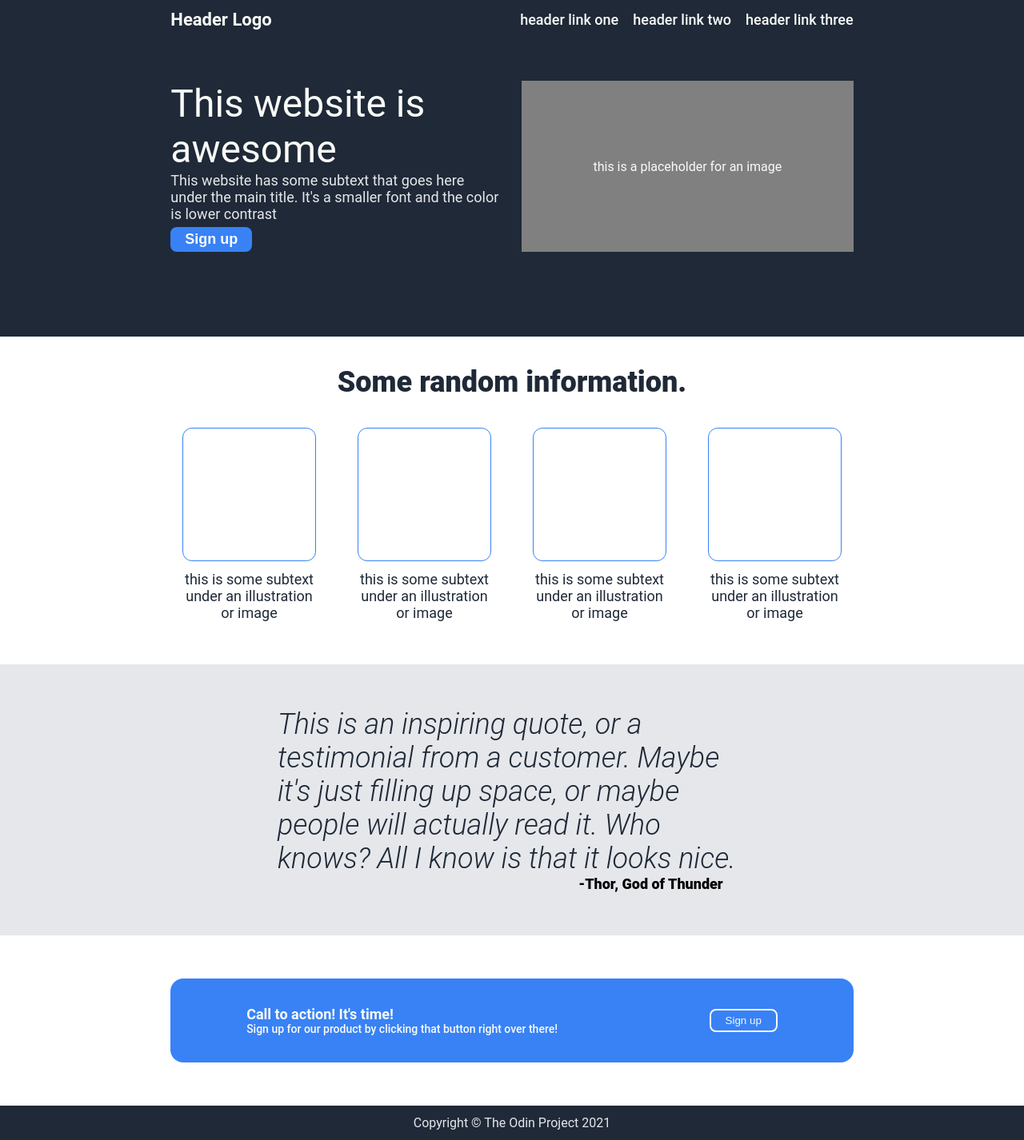
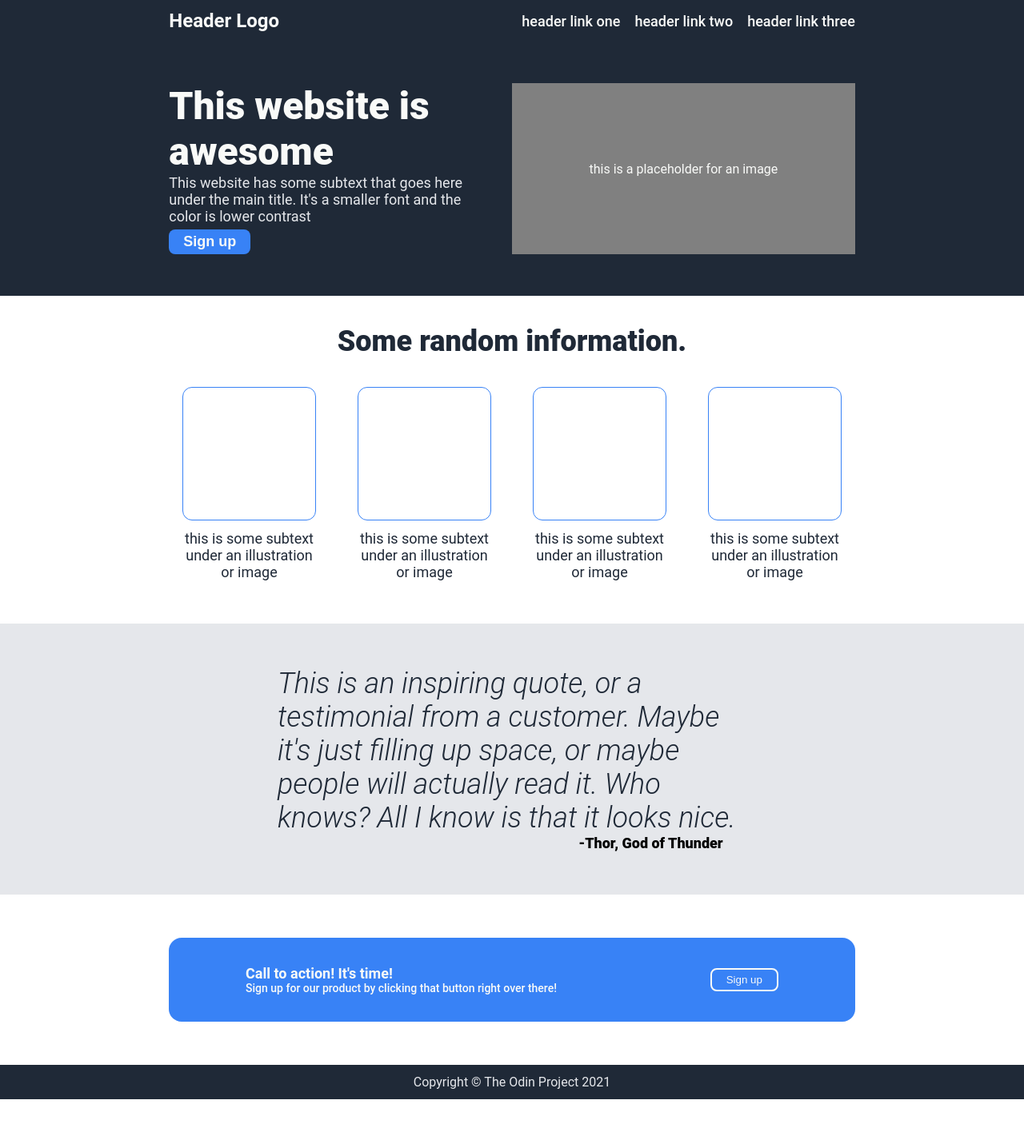
Before and after one commit to 63044k/odin-landing-page, a plain HTML site: page index.html in a window 1280 px wide. Shown: the whole page at 80% size. After the commit the page ends 1375 px from the top, so only its background shows below. Drawn offline with Linux system fonts and the light colour scheme.

Commit message:
Refactor styles and layout code and appearance
Refine HTML element choice to better reflect content semantics.
Remove inelegant solution for width of top and call-to-action
sections. Introduce CSS custom properties. Solution verified
to closely match reference design image.

```diff
--- a/index.html
+++ b/index.html
@@ -6,38 +6,38 @@
         <meta charset="UTF-8">
         <link rel="stylesheet" href="styles.css">
     </head>
+
     <body>
-        <div class="top-bar">
-            <div class="top-bar-side"></div>
-            <div class="top-bar-middle">
-                <div class="header">
-                    <div class="logo">Header Logo</div>
-                    <div class="links">
-                        <div class="link">header link one</div>
-                        <div class="link">header link two</div>
-                        <div class="link">header link three</div>
+
+        <section class="wrapper-background top">
+            <header class="top-bar">
+                <nav class="header">
+                    <div class="nav-logo">Header Logo</div>
+                    <div class="nav-links">
+                        <a class="nav-link" href="#">header link one</a>
+                        <a class="nav-link" href="#">header link two</a>
+                        <a class="nav-link" href="#">header link three</a>
                     </div>
-                </div>
-                <div class="hero">
+                </nav>
+                <div class="hero-strip">
                     <div class="hero-container">
-                        <div class="hero-title">This website is awesome</div>
-                        <div class="hero-blurb">
+                        <h1>This website is awesome</h1>
+                        <p>
                             This website has some subtext that goes here under the
                             main title. It's a smaller font and the color is lower
                             contrast
-                        </div>
+                        </p>
                         <button>Sign up</button>
                     </div>
                     <div class="image-placeholder">
                         this is a placeholder for an image
                     </div>
                 </div>
-            </div>
-            <div class="top-bar-side"></div>
-        </div>
+            </header>
+        </section>
 
-        <div class="info-bar">
-            <div class="info-title">Some random information.</div>
+        <section class="info-bar">
+            <h2> Some random information.</h2>
             <ul>
                 <li>
                     <div class="graphic"></div>
@@ -56,9 +56,9 @@
                     <div class="text">this is some subtext under an illustration or image</div>
                 </li>
             </ul>
-        </div>
+        </section>
 
-        <div class="quote-bar">
+        <section class="quote-bar">
             <div class="quote">
                 This is an inspiring quote, or a testimonial from a
                 customer. Maybe it's just filling up space, or maybe
@@ -68,13 +68,11 @@
             <div class="author">
                 -Thor, God of Thunder
             </div>
-        </div>
+        </section>
 
+        <section class="wrapper-background call">
             <div class="call-bar">
-            <div class="call-bar-side"></div>
-            <div class="call-bar-middle">
-                <div class="call-container">
-                    <div class="call-container-left">
+                <div class="call-bar-left">
                     <div class="call-title">Call to action! It's time!</div>
                     <div class="call-text">
                         Sign up for our product by
@@ -83,13 +81,11 @@
                 </div>
                 <button>Sign up</button>
             </div>
-            </div>
-            <div class="call-bar-side"></div>
-        </div>
+        </section>
 
-        <div class="footer-bar">
-            <div>Copyright © The Odin Project 2021 </div>
-        </div>
+        <footer>
+            <div> Copyright &copy The Odin Project 2021 </div>
+        </footer>
 
     </body>
 
--- a/styles.css
+++ b/styles.css
@@ -1,8 +1,18 @@
-
 
 * {
 
     /* border: 2px solid red; */
+}
+
+
+:root {
+    --bg-dark: #1F2937;
+    --bg-mid: #E5E7EB;
+    --bg-light: white;
+    --bg-action: #3882F6;
+    --fg-light: #F9FaF8;
+    --fg-dark: #1F2937;
+    --std-bar-width: 67%;
 }
 
 body {
@@ -14,43 +24,52 @@ body {
 
 }
 
+.wrapper-background {
+    width: 100%;
+    display: flex;
+    justify-content: center;
+    flex-direction: column;
+    align-items: center;
+}
+
+
+/*  /////////////////////////////////////////////////////
+    TOP SECTION
+*/
+
+.wrapper-background.top {
+    background: var(--bg-dark);
+}
+
 .top-bar {
+    width: var(--std-bar-width);
+    display: flex;
+    flex-direction: column;
+}
+
+
+header {
 
     display: flex;
-    background: #1F2937;
     justify-content: space-between;
     flex: 1;
 }
 
-.top-bar-side,
-.call-bar-side {
-
-    flex: 1;
-}
-
-.top-bar-middle,
-.call-bar-middle {
-    display: flex;
-    flex-direction: column;
-    flex: 4;
-    padding-bottom: 54px;
-}
-
-.header {
+nav {
     display: flex;
     flex: 1;
-    color: #F9FaF8;
+    color: var(--fg-light);
     padding: 12px 0px;
     justify-content: space-between;
     align-items: center;
 }
 
-.logo {
-    font-size: 22px;
+.nav-logo {
+    font-size: 24px;
     font-weight: 700;
 }
 
-.links {
+.nav-links {
 
     display: flex;
     gap: 18px;
@@ -58,7 +77,13 @@ body {
     font-weight: 500;
 }
 
-.hero {
+
+.nav-link {
+    text-decoration: none;
+    color: inherit;
+}
+
+.hero-strip {
 
     display: flex;
     margin: 52px 0px;
@@ -69,21 +94,26 @@ body {
     flex: 1;
 }
 
-.hero-title {
-    color: #F9FaF8;
+.hero-container h1 {
+    font: inherit;
+    margin: 0;
+    color: var(--fg-light);
     font-size: 48px;
+    font-weight: 900;
 }
 
-.hero-blurb {
-    color: #E5E7EB;
+.hero-container p {
+    font: inherit;
+    margin: 0;
+    color: var(--bg-mid);
     font-size: 18px;
     margin-bottom: 6px;
 }
 
-.hero button {
-    background-color: #3882F6;
+.hero-container button {
+    background-color: var(--bg-action);
     border-radius: 8px;
-    color: #F9FaF8;
+    color: var(--fg-light);
     font-weight: 700;
     font-size: 18px;
     padding: 5px 18px;
@@ -98,8 +128,15 @@ body {
     align-items: center;
     flex: 1;
     background-color: grey;
-    color: #F9FaF8;
+    color: var(--fg-light);
+    padding: 12px;
+    box-sizing: border-box;
 }
+
+
+/*  /////////////////////////////////////////////////////
+    INFO SECTION
+*/
 
 .info-bar {
 
@@ -127,32 +164,37 @@ body {
   }
 
 .info-bar .graphic {
-    border: 1px solid #3882F6;
+    border: 1px solid var(--bg-action);
     width: 165px;
     height: 165px;
     border-radius: 12px;
 }
 
-.info-bar  .text {
+.info-bar .text {
   text-align: center;
-  color: #1F2937;
+  color: var(--fg-dark);
   font-size: 18px;
   margin-top: 12px;
 }
 
-.info-title {
+.info-bar h2 {
+    font: inherit;
+    margin: 36px 0;
     display: flex;
-    /* align-items: center; */
     justify-content: center;
-    color: #1F2937;
+    color: var(--bg-dark);
     font-weight: 900;
     font-size: 36px;
-    margin: 36px 0;
 }
+
+
+/*  /////////////////////////////////////////////////////
+    QUOTE SECTION
+*/
 
 .quote-bar {
     display: flex;
-    background-color: #E5E7EB;
+    background-color: var(--bg-mid);
     align-items: center;
     justify-content: center;
     flex-direction: column;
@@ -160,7 +202,7 @@ body {
 }
 
 .quote {
-    color: #1F2937;
+    color: var(--bg-dark);
     font-style: italic;
     font-weight: 300;
     font-size: 36px;
@@ -175,36 +217,38 @@ body {
     font-size: 18px;
 }
 
-.call-bar {
 
-    display: flex;
-    background-color: white;
-    justify-content: space-between;
-    flex: 1;
+/*  /////////////////////////////////////////////////////
+    CALL SECTION
+*/
+
+.wrapper-background.call {
+    background: var(--bg-light);
 }
 
-.call-container {
-    background-color: #3882F6;
+.call-bar {
+    background-color: var(--bg-action);
     display: flex;
     border-radius: 16px;
     justify-content: space-around;
-    margin-top: 54px;
+    margin: 54px 0px;
+    width: var(--std-bar-width);
 }
 
-.call-container-left {
+.call-bar-left {
     display: flex;
     flex-direction: column;
     padding: 34px 0px;
 }
 
 .call-title {
-    color: #F9FaF8;
+    color: var(--fg-light);
     font-size: 18px;
     font-weight: 700;
 }
 
 .call-text {
-    color: #F9FaF8;
+    color: var(--fg-light);
     font-size: 14px;
     font-weight: 500;
 }
@@ -212,24 +256,24 @@ body {
 .call-bar button {
     display: flex;
     cursor: pointer;
-    border: 2px solid #F9FaF8;
-    /* align-items: center;
-    justify-content: center; */
+    border: 2px solid var(--fg-light);
     align-self: center;
     border-radius: 8px;
     padding: 5px 18px;
     background-color: transparent;
-    color: #F9FaF8;
-}
-
-.footer-bar {
-    display: flex;
-    justify-content: center;
-    background: #1F2937;
+    color: var(--fg-light);
 }
 
 
-.footer-bar div {
-    color: #E5E7EB;
+/*  /////////////////////////////////////////////////////
+    BOTTOM SECTION
+*/
+
+
+footer {
+    display: flex;
+    justify-content: center;
+    background: var(--bg-dark);
+    color: var(--bg-mid);
     padding: 12px 0px;
 }
```
Lines whose indentation alone changed are shown as unchanged.
